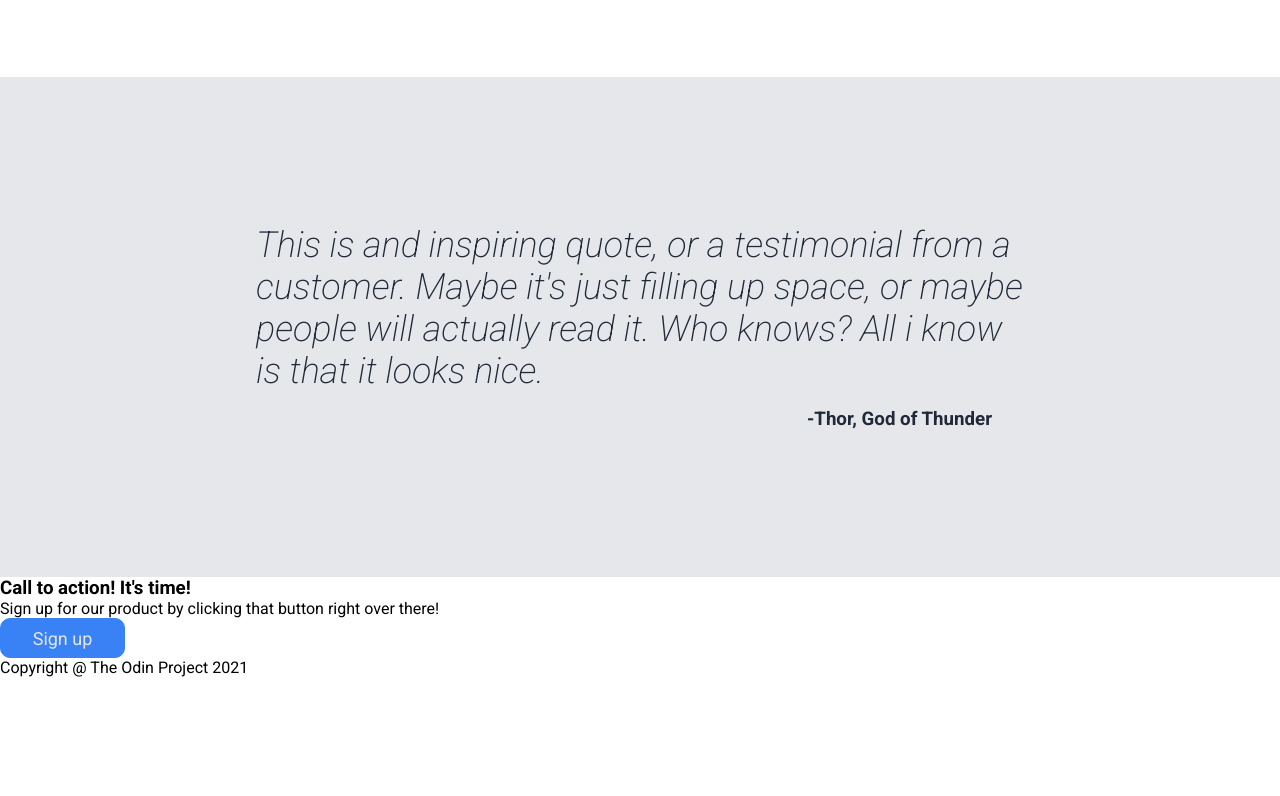
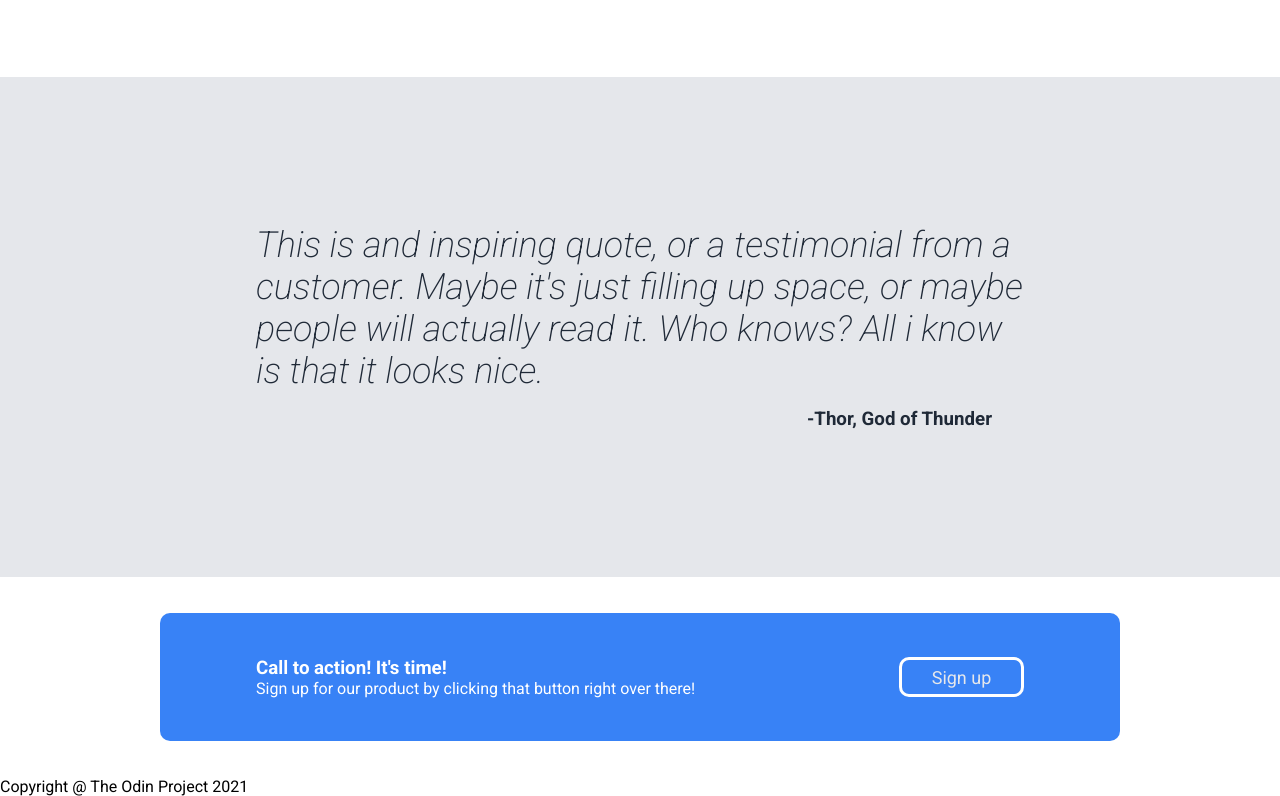
Before and after one commit to higorladim/landing_page_project, a plain HTML site: page index.html in a window 1280 px wide. Shown: the part 1000-1796 px from the top of the page. Before the commit the page ends 1677 px from the top, so only its background shows below. Drawn offline with Linux system fonts and the light colour scheme.

Commit message:
Call to action styled

```diff
--- a/index.html
+++ b/index.html
@@ -85,14 +85,18 @@
     <section class="quote">
         <p class="quote-text"><em>This is and inspiring quote, or a testimonial from a customer. Maybe it's just filling up space, or maybe
             people will actually read it. Who knows? All i know is that it looks nice.</em></p>
-        <h3 class="quote-autor">-Thor, God of Thunder</h3>
+        <h3 class="quote-author">-Thor, God of Thunder</h3>
     </section>
 
     <!-- action section -->
     <section class="action">
+        <div class="action-container">
+        <div class="action-text">
         <h3>Call to action! It's time!</h3>
         <p>Sign up for our product by clicking that button right over there!</p>
+        </div>
         <button class="btn-sign-up">Sign up</button>
+        </div>
     </section>
 
     <!-- footer section -->
--- a/styles.css
+++ b/styles.css
@@ -160,8 +160,42 @@ body{
     padding: 0 16rem; /* all content must have 8rem padding from borders*/
 }
 
-.quote-autor{
+.quote-author{
     padding: 0 18rem; /* all content must have 8rem padding from borders*/
     text-align: end;
     color: #1f2937;
 }
+
+/* Action section */
+
+.action{
+    display: flex;
+    height: 200px;
+    padding: 0 10rem; /* all content must have 8rem padding from borders*/
+    justify-content: center;
+    align-items: center;
+}
+
+.action-container{
+    background-color: #3882f6;
+    height: 100px;
+    width: 100%;
+    padding: 4rem 6rem;
+    border-radius: 10px;
+    gap: 5rem;
+    display: flex;
+    justify-content: space-between;
+}
+
+.action-text{
+    display: flex;
+    flex-direction: column;
+    color: white;
+    justify-content: center;
+}
+
+.action-container>button{
+    border: 3px solid white;
+    justify-content: center;
+    align-self: center;
+}
```
